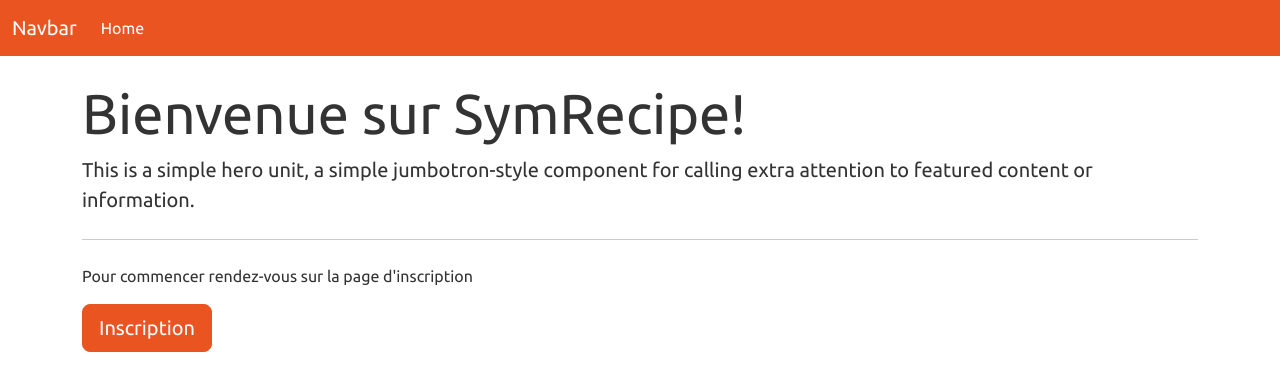
After one commit to trinhjimmy1/SymRecipe, a Symfony app: template templates/home.html.twig in a window 1280 px wide. The commit adds this page. Shown: the top 391 px of the page. Run offline with Twig, Linux system fonts and the light colour scheme; the template is opened without the code that fills it, so the values that code supplies are empty; some libraries are stand-ins or nearby versions.

Commit message:
✨ add HomePage

```diff
--- a/templates/base.html.twig
+++ b/templates/base.html.twig
@@ -7,6 +7,8 @@
         {# Run `composer require symfony/webpack-encore-bundle` to start using Symfony UX #}
         {% block stylesheets %}
             {{ encore_entry_link_tags('app') }}
+            <link rel="stylesheet" href="https://bootswatch.com/5/united/bootstrap.min.css">
+            <link rel="stylesheet" href="https://bootswatch.com/5/united/_variables.scss">
         {% endblock %}
 
         {% block javascripts %}
@@ -14,6 +16,9 @@
         {% endblock %}
     </head>
     <body>
+        {% block header %}
+            {{ include('partials/_header.html.twig') }}
+        {% endblock %}
         {% block body %}{% endblock %}
     </body>
 </html>
--- /dev/null
+++ b/templates/home.html.twig
@@ -0,0 +1,17 @@
+{% extends "base.html.twig" %}
+
+{% block title %} SymRecipe {% endblock %}
+
+{% block body %}
+    <div class="container mt-4">
+        <div class="jumbotron">
+            <h1 class="display-4">Bienvenue sur SymRecipe!</h1>
+            <p class="lead">This is a simple hero unit, a simple jumbotron-style component for calling extra attention to featured content or information.</p>
+            <hr class="my-4">
+            <p>Pour commencer rendez-vous sur la page d'inscription</p>
+            <p class="lead">
+                <a class="btn btn-primary btn-lg" href="#" role="button">Inscription</a>
+            </p>
+        </div>
+    </div>
+{% endblock %}
--- /dev/null
+++ b/templates/partials/_header.html.twig
@@ -0,0 +1,18 @@
+<nav class="navbar navbar-expand-lg navbar-dark bg-primary">
+    <div class="container-fluid">
+        <a class="navbar-brand" href="#">Navbar</a>
+        <button class="navbar-toggler" type="button" data-bs-toggle="collapse" data-bs-target="#navbarColor01" aria-controls="navbarColor01" aria-expanded="false" aria-label="Toggle navigation">
+            <span class="navbar-toggler-icon"></span>
+        </button>
+
+        <div class="collapse navbar-collapse" id="navbarColor01">
+            <ul class="navbar-nav me-auto">
+                <li class="nav-item">
+                    <a class="nav-link active" href="#">Home
+                        <span class="visually-hidden">(current)</span>
+                    </a>
+                </li>
+            </ul>
+        </div>
+    </div>
+</nav>
```
Also changed, not shown: src/Controller/HomeController.php (added, +17 -0 lines).
